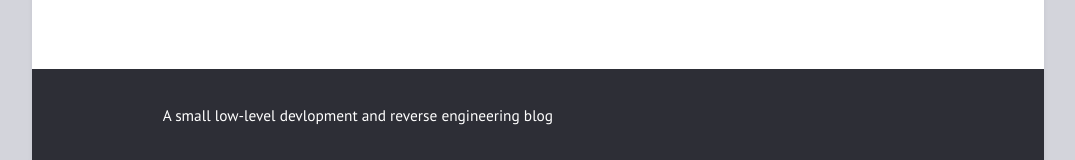
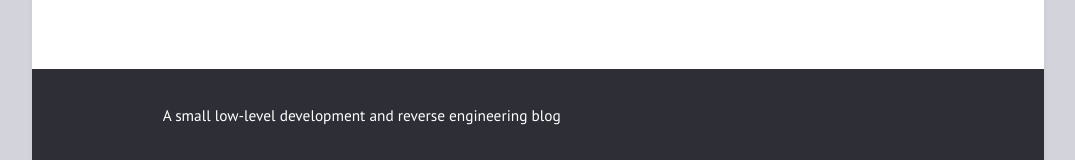
Before and after one commit to vitamiin/vitamiin.github.io, a Jekyll site: the page built from README.md, in a window 1280 px wide. Shown: the part 737-897 px from the top of the page, without its empty margins (102-1177 px from the left). Built offline with Jekyll 4.4.1, drawn with Linux system fonts in a browser that asks for light colours.

Commit message:
Update _config.yml

```diff
--- a/_config.yml
+++ b/_config.yml
@@ -1,6 +1,6 @@
 title: "vitamiin's blog"
 author: "vitamiin"
-description: "A small low-level devlopment and reverse engineering blog"
+description: "A small low-level development and reverse engineering blog"
 permalink: /:title/
 lang: "en"
 excerpt_separator: "\n\n\n"
```
